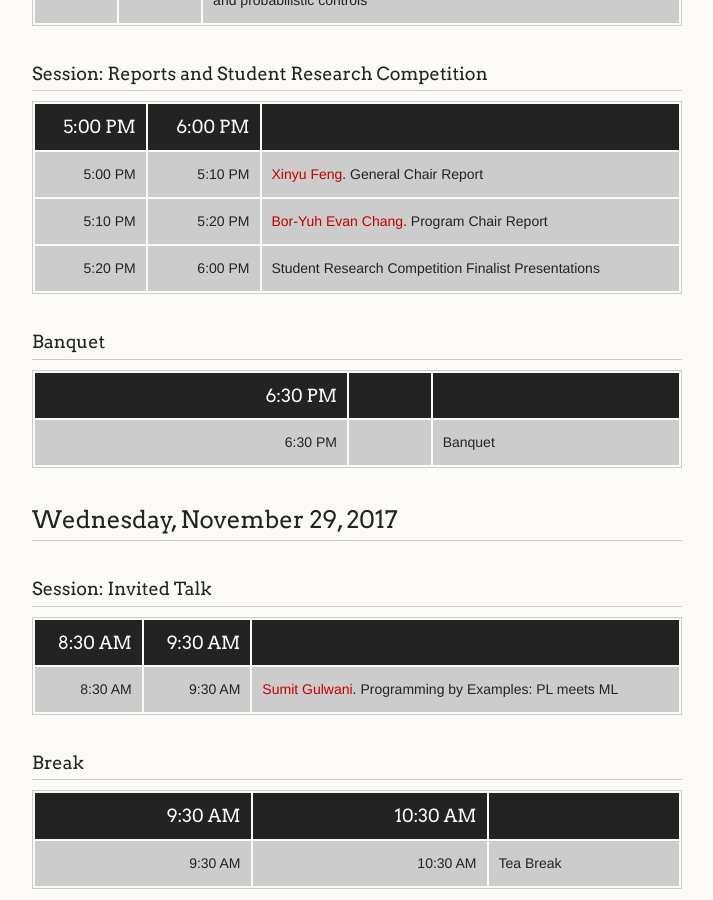
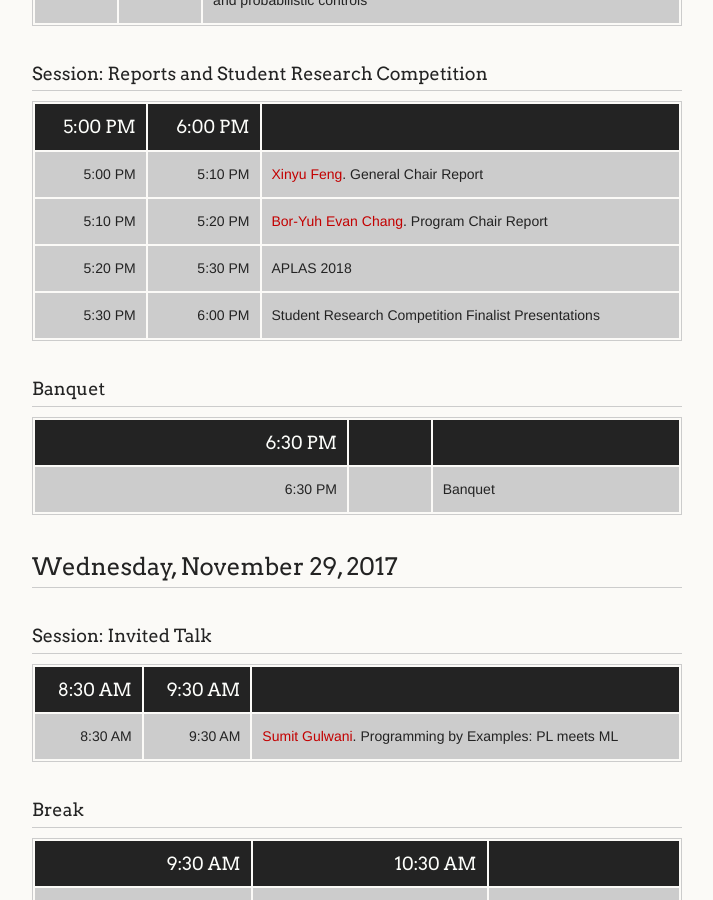
Before and after one commit to www-aplas/www-aplas.github.io, a Jekyll site: the page built from program.md, in a window 1280 px wide and 900 px high, scrolled down 4254 px. Shown: the whole window, without its empty margins (278-991 px from the left). Built offline with Jekyll 4.4.1, drawn with Linux system fonts in a browser that asks for light colours; our own code applies the rules of GitHub Pages for plain Markdown files; a script that is not in the unit is left out.

Commit message:
APLAS 2018

```diff
--- a/program.md
+++ b/program.md
@@ -117,7 +117,8 @@
 |---------:|---------:|---|
 | 5:00 PM | 5:10 PM | [Xinyu Feng](http://staff.ustc.edu.cn/~xyfeng/). General Chair Report |
 | 5:10 PM | 5:20 PM | [Bor-Yuh Evan Chang](http://www.cs.colorado.edu/~bec). Program Chair Report |
-| 5:20 PM | 6:00 PM | Student Research Competition Finalist Presentations |
+| 5:20 PM | 5:30 PM | APLAS 2018 |
+| 5:30 PM | 6:00 PM | Student Research Competition Finalist Presentations |
 
 ### Banquet
 
```
